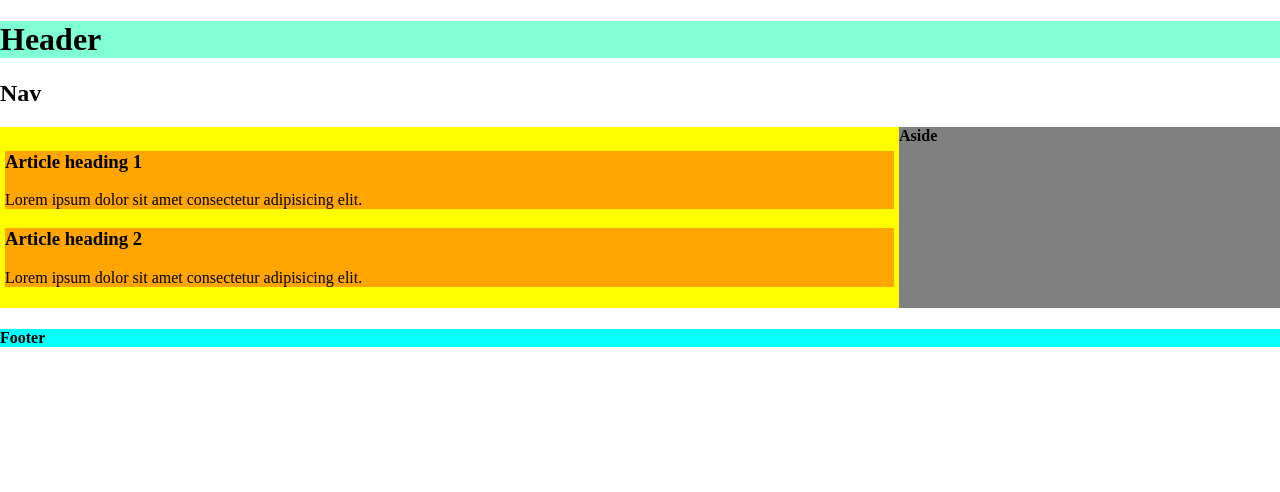
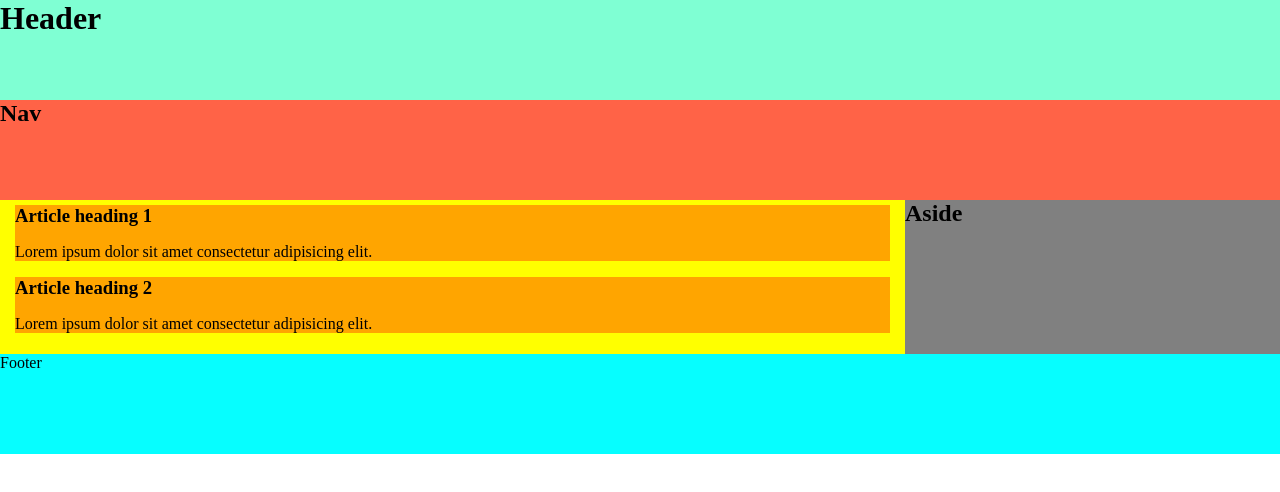
Before and after one commit to Abanoral/clase, a plain HTML site: page index.html in a window 1280 px wide. Drawn offline with Linux system fonts and the light colour scheme.

Commit message:
similar...

```diff
--- a/index.html
+++ b/index.html
@@ -9,11 +9,15 @@
 <body>
   <!-- Header -->
   <header>
-    <h1>Header</h1>
+    <div>
+      <h1>Header</h1>
+    </div>
   </header>
 
   <nav>
-    <h2>Nav</h2>
+    <div>
+      <h2>Nav</h2>
+    </div>
   </nav>
 
   <section>
@@ -28,12 +32,14 @@
       </article>
     </main>
 
-    <strong>Aside</strong>
+    <aside>
+      <h2>Aside</h2>
+    </aside>
   </section>
 
 
   <footer>
-    <h4>Footer</h4>
+    <p>Footer</p>
   </footer>
 
 </body>
--- a/style.css
+++ b/style.css
@@ -2,17 +2,27 @@ body,html {
   margin: 0;
   padding: 0;
 }
+header {
+  background-color: #7fffd3;
+}
+
+header div {
+  margin-inline-start: 0;
+  margin-inline-end: 0;
+}
+nav {
+  background-color: #FF6347;
+}
+
+nav div{
+  height: 100%;
+}
 
 main {
   background-color: yellow;
-  padding: 5px 5px;
+  padding: 5px 15px;
   width: 70%;
   max-width: 70%;
-}
-
-strong {
-  background-color: grey;
-  width: 30%;
 }
 
 section {
@@ -22,13 +32,30 @@ section {
 
 article {
   background-color: orange;
-
 }
 
-header {
-  background-color: #7fffd3;
+aside {
+  background-color: grey;
+  width: 30%;
+}
+footer{
+  background-color:#06FEFF;
+  height: 100%;
 }
 
-footer{
-  background-color:#06FEFF;
+h1,
+h2, h3,
+h4 {
+  padding: 0;
+  margin: 0;
 }
+
+header,
+footer,
+nav{
+    min-height: 100px;
+}
+
+footer p {
+  margin: 0;
+}
```
